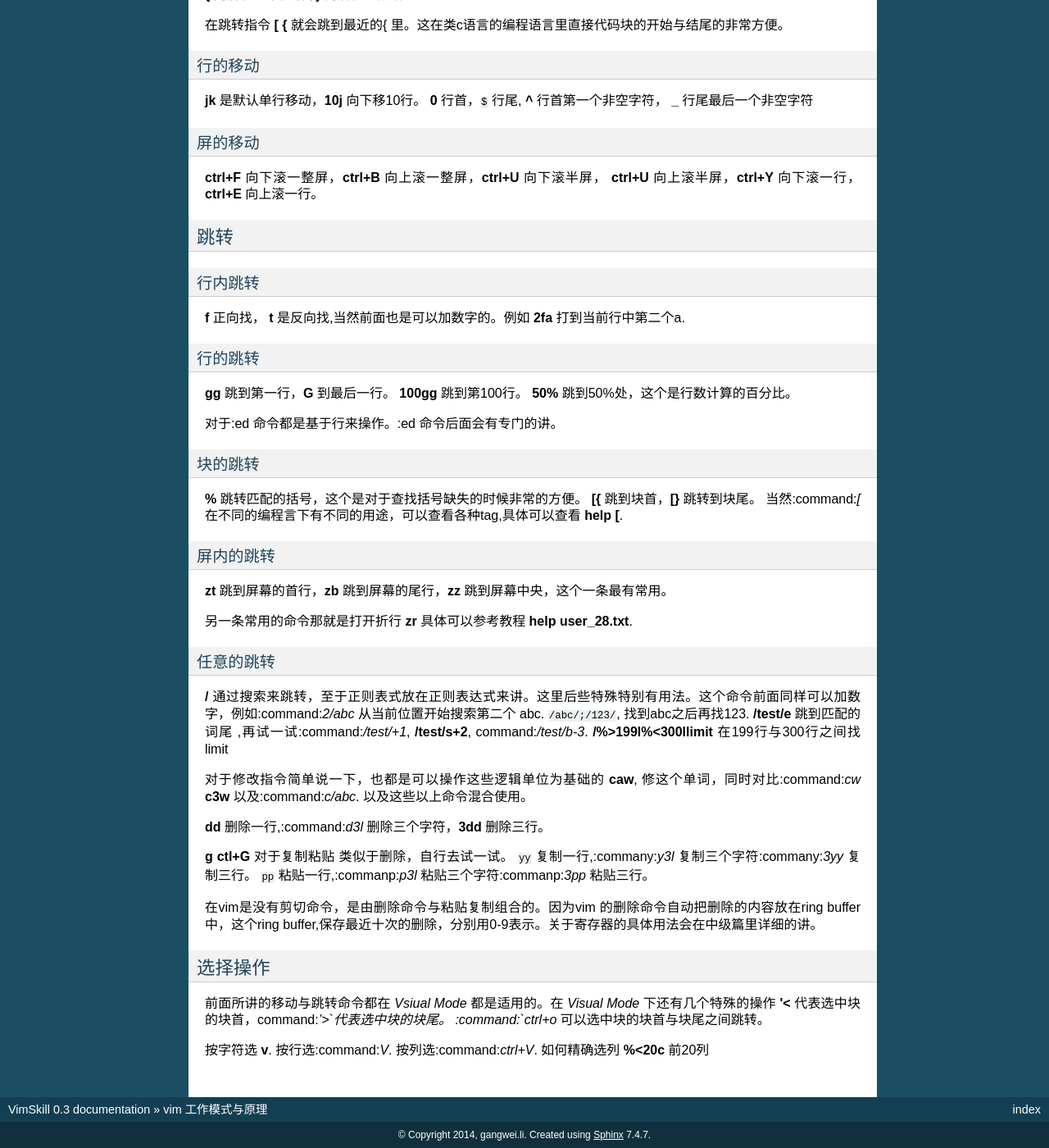
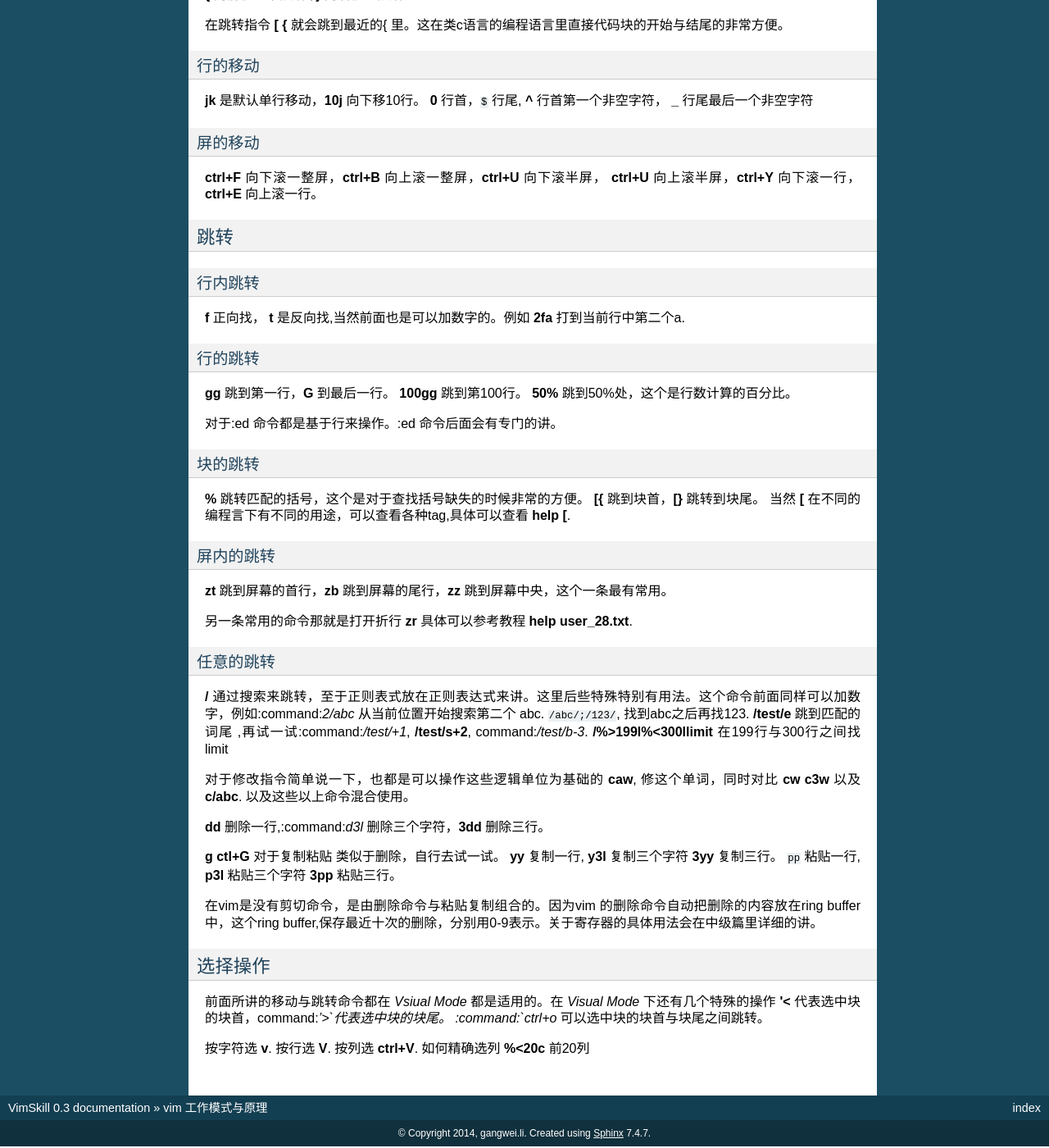
Before and after one commit to gwli/VimSkill, a Sphinx documentation site: the page built from source/Stage_1/vim_modeAndBasic.rst, in a window 1280 px wide and 1400 px high, scrolled down 1814 px. Shown: the whole window at 82% size. Built offline with Sphinx 7.4.7, drawn with Linux system fonts in a browser that asks for light colours; cross-references to code outside the pages are shown as plain code; some of the changed text lies outside the part shown.

Commit message:
format bugfix

```diff
--- a/source/Stage_1/vim_configurationManagement.rst
+++ b/source/Stage_1/vim_configurationManagement.rst
@@ -1,4 +1,3 @@
-************
 vim 配置管理
 ************
 
--- a/source/Stage_1/vim_modeAndBasic.rst
+++ b/source/Stage_1/vim_modeAndBasic.rst
@@ -39,9 +39,9 @@ vim 的字词句
    :header: "Name", "Abbr",Remark
 
    字母letter,l,单个字母
-   单词，w, 以空格
+   单词,w, 以空格
    句,W, 与标点符为分隔符
-   段,{/},以空行为分隔符
+   段,{  },以空行为分隔符
    行,  , 以换行符为分隔符
    屏,  ,窗口屏幕的大小 的为单位
 
@@ -84,7 +84,7 @@ vim 的字词句
 
 句子的移动
 """"""""""
-:command:`W` 是句子移动, 同上:command:`W` 是移到下一个句子，:command:`B` 是移动句子的开头， :command:`E` 移动句子的结尾
+:command:`W` 是句子移动, 同上 :command:`W` 是移到下一个句子，:command:`B` 是移动句子的开头， :command:`E` 移动句子的结尾
 
 段落的移动
 """"""""""
@@ -118,7 +118,7 @@ vim 的字词句
 块的跳转
 """"""""
 :command:`%` 跳转匹配的括号，这个是对于查找括号缺失的时候非常的方便。
-:command:`[{` 跳到块首，:command:`[}` 跳转到块尾。 当然:command:`[` 在不同的编程言下有不同的用途，可以查看各种tag,具体可以查看 :command:`help [`.
+:command:`[{` 跳到块首，:command:`[}` 跳转到块尾。 当然 :command:`[` 在不同的编程言下有不同的用途，可以查看各种tag,具体可以查看 :command:`help [`.
 
 屏内的跳转
 """"""""""
@@ -135,14 +135,14 @@ vim 的字词句
 
 
 对于修改指令简单说一下，也都是可以操作这些逻辑单位为基础的
-:command:`caw`, 修这个单词，同时对比:command:`cw` :command:`c3w` 以及:command:`c/abc`. 以及这些以上命令混合使用。
+:command:`caw`, 修这个单词，同时对比 :command:`cw` :command:`c3w` 以及 :command:`c/abc`. 以及这些以上命令混合使用。
 
 :command:`dd` 删除一行,:command:`d3l` 删除三个字符，:command:`3dd` 删除三行。
 
 :command:`g ctl+G`
 对于复制粘贴 类似于删除，自行去试一试。
-:commany:`yy` 复制一行,:commany:`y3l` 复制三个字符:commany:`3yy` 复制三行。
-:commanp:`pp` 粘贴一行,:commanp:`p3l` 粘贴三个字符:commanp:`3pp` 粘贴三行。
+:command:`yy` 复制一行, :command:`y3l` 复制三个字符 :command:`3yy` 复制三行。
+:commanp:`pp` 粘贴一行, :command:`p3l` 粘贴三个字符 :command:`3pp` 粘贴三行。
 
 在vim是没有剪切命令，是由删除命令与粘贴复制组合的。因为vim 的删除命令自动把删除的内容放在ring buffer中，这个ring buffer,保存最近十次的删除，分别用0-9表示。关于寄存器的具体用法会在中级篇里详细的讲。
 
@@ -151,4 +151,4 @@ vim 的字词句
 ^^^^^^^^
 前面所讲的移动与跳转命令都在 *Vsiual Mode* 都是适用的。在 *Visual Mode* 下还有几个特殊的操作 :command:`'<` 代表选中块的块首，command:`'>`代表选中块的块尾。 :command:`ctrl+o` 可以选中块的块首与块尾之间跳转。
 
-按字符选 :command:`v`.  按行选:command:`V`. 按列选:command:`ctrl+V`. 如何精确选列 :command:`\%<20c` 前20列
+按字符选 :command:`v`.  按行选 :command:`V`. 按列选 :command:`ctrl+V`. 如何精确选列 :command:`\%<20c` 前20列
--- a/source/index.rst
+++ b/source/index.rst
@@ -9,7 +9,7 @@ Welcome to VimSkill's documentation!
 Contents:
 
 .. toctree::
-   :maxdepth: 2
+   :maxdepth: 3
 
    Introduction
    VimInDaily
```
